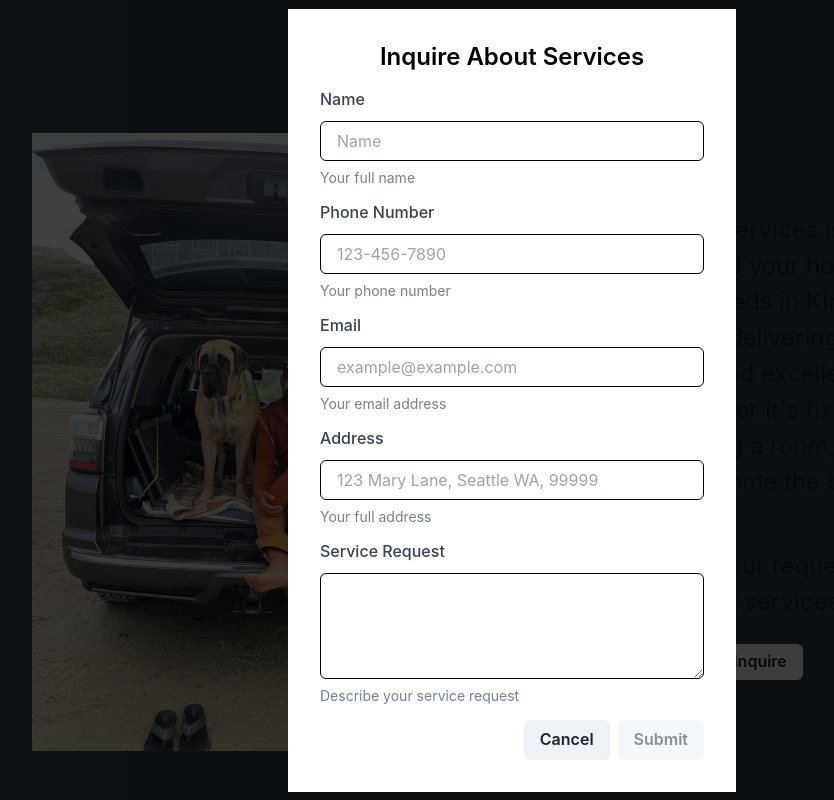
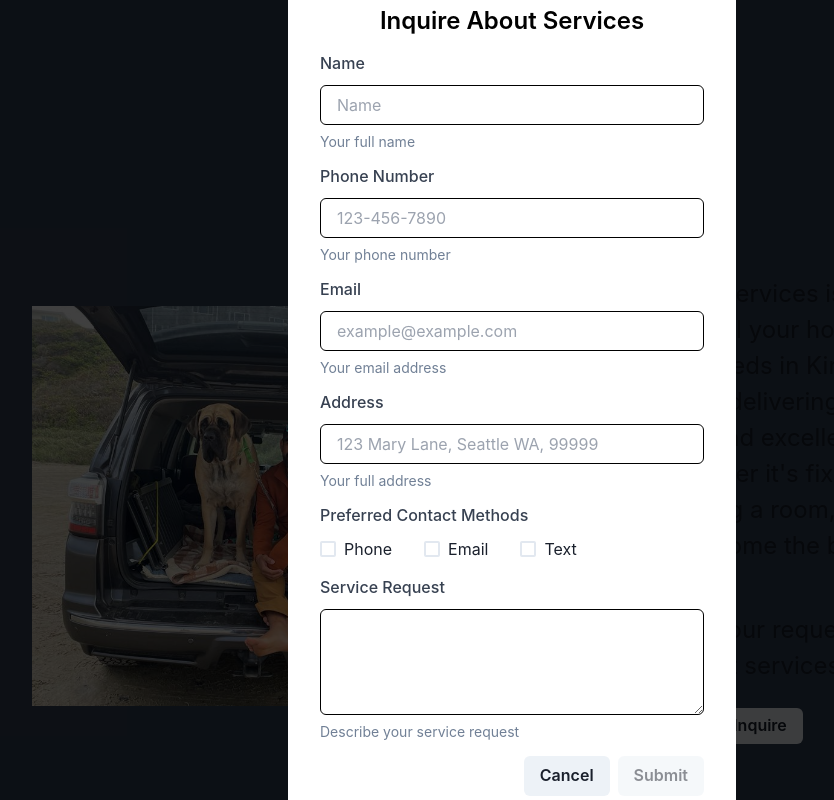
Before and after one commit to Sheldon-Pierce/HandymanServices, a Next.js app: page / in a window 1280 px wide. Both pictures are taken after a click on the button "Inquire". Shown: the top 800 px of the page, without its empty margins (128-962 px from the left). Built offline with nearby package versions, Linux system fonts and the light colour scheme.

Commit message:
Added Checkboxes to the form, and got correct information in email

```diff
--- a/pages/api/sendEmail.ts
+++ b/pages/api/sendEmail.ts
@@ -5,7 +5,7 @@ import nodemailer from 'nodemailer';
 export default async function handler(req: NextApiRequest, res: NextApiResponse) {
     console.log('API route hit'); // Add this line
   if (req.method === 'POST') {
-    const { name, number, email, address, serviceInfo } = req.body;
+    const { name, number, email, address, serviceInfo, phone, emailCheck, text } = req.body;
 
     const transporter = nodemailer.createTransport({
       service: 'gmail',
@@ -25,6 +25,10 @@ export default async function handler(req: NextApiRequest, res: NextApiResponse)
         <p>Email: ${email}</p>
         <p>Address: ${address}</p>
         <p>Service Request: ${serviceInfo}</p>
+        <p>Method Of Contact<p>
+        <p>Phone: ${phone ? 'Yes' : 'No'}<p>
+        <p>Email: ${emailCheck ? 'Yes' : 'No'}<p>
+        <p>Text: ${text ? 'Yes' : 'No'}<p>
       `,
     };
 
--- a/pages/formModal.tsx
+++ b/pages/formModal.tsx
@@ -1,4 +1,5 @@
-import { Modal, ModalOverlay, ModalContent, ModalHeader, ModalCloseButton, ModalBody, ModalFooter, Button, FormControl, FormLabel, Input, Textarea, Flex, FormHelperText } from "@chakra-ui/react";
+import { Modal, ModalBody, Button, FormControl, FormLabel, Input, Textarea, Flex, FormHelperText, useMediaQuery, Checkbox } from "@chakra-ui/react";
+import { ChangeEvent, useState } from "react";
 
 interface FormModalProps {
     isOpen: boolean;
@@ -10,6 +11,9 @@ interface FormModalProps {
       email: string;
       address: string;
       serviceInfo: string;
+      phone: boolean;
+      emailCheck: boolean;
+      text: boolean;
     };
     handleInputChange: (e: React.ChangeEvent<HTMLInputElement | HTMLTextAreaElement>) => void;
   }
@@ -20,16 +24,22 @@ interface FormModalProps {
     email: '',
     address: '',
     serviceInfo: '',
+    phone: false,
+    emailCheck: false,
+    text: false
   }
 
 const FormModal: React.FC<FormModalProps> = ({isOpen, closeModal, handleInquire, formData = initialFormData, handleInputChange}) => {
+
+  const [isMobile] = useMediaQuery("(max-width: 767px)");
+
     return (
         <Modal isOpen={isOpen} onClose={closeModal} size="lg">
                 {/* <ModalCloseButton />  */}
         <ModalBody className="p-0">
             {isOpen && (
               <div className='fixed inset-0 p-0 flex items-center justify-center bg-black bg-opacity-75'>
-                <div className='bg-white p-8 w-full max-w-md'>
+                <div className={isMobile ? 'disable-scroll bg-white p-8 w-3/4' : "bg-white p-8 w-full max-w-md"}>
                     <h2 className='text-2xl font-semibold mb-4 text-black text-center'>Inquire About Services</h2>
 
                     <FormControl mb={4}>
@@ -104,6 +114,36 @@ const FormModal: React.FC<FormModalProps> = ({isOpen, closeModal, handleInquire,
                       <FormHelperText color="gray.500">Your full address</FormHelperText>
                     </FormControl>
 
+                    {/* Checkboxes for preferred contact methods */}
+                    <FormControl mb={4}>
+                      <FormLabel className='text-sm font-medium text-gray-700'>Preferred Contact Methods</FormLabel>
+                      <Checkbox
+                        isChecked={formData.phone}
+                        onChange={(e) => handleInputChange(e)}
+                        name="phone"
+                        className='mt-1 pr-4'
+                      >
+                        Phone
+                      </Checkbox>
+                      <Checkbox
+                        isChecked={formData.emailCheck}
+                        onChange={(e) => handleInputChange(e)}
+                        name="emailCheck"
+                        className='mt-1 px-4'
+                      >
+                        Email
+                      </Checkbox>
+                      <Checkbox
+                        isChecked={formData.text}
+                        onChange={(e) => handleInputChange(e)}
+                        name="text"
+                        className='mt-1 px-4'
+                      >
+                        Text
+                      </Checkbox>
+
+                    </FormControl>
+
                     <FormControl mb={4}>
                       <FormLabel htmlFor='serviceInfo' className='text-sm font-medium text-gray-700'>
                         Service Request
--- a/pages/index.tsx
+++ b/pages/index.tsx
@@ -6,15 +6,31 @@ import FormModal from './formModal';
 import Head from 'next/head';
 import AlertModal from './alertModal';
 
+interface FormData {
+  name: string;
+  number: string;
+  email: string;
+  address: string;
+  serviceInfo: string;
+  phone: boolean;
+  emailCheck: boolean;
+  text: boolean;
+  [key: string]: string | boolean; // Index signature allowing any string key with string or boolean values
+}
+
+
 export default function Home() {
   const [isModalOpen, setIsModalOpen] = useState(false);
   const [alertOpen, setAlertOpen] = useState(false);
-  const [formData, setFormData] = useState({
+  const [formData, setFormData] = useState<FormData>({
     name: '',
     number: '',
     email: '',
     address: '',
     serviceInfo: '',
+    phone: false,
+    emailCheck: false,
+    text: false
   });
 
   const [emailStatus, setEmailStatus] = useState('');
@@ -36,6 +52,9 @@ export default function Home() {
       email: '',
       address: '',
       serviceInfo: '',
+      phone: false,
+      emailCheck: false,
+      text: false
     });
   };
 
@@ -43,13 +62,25 @@ export default function Home() {
     setAlertOpen(false);
   };
 
-  const handleInputChange = (e: ChangeEvent<HTMLTextAreaElement | HTMLInputElement>) => {
-    const { name, value } = e.target;
-    setFormData((prevData) => ({
-      ...prevData,
-      [name]: value,
-    }));
+  const handleInputChange = (e: ChangeEvent<HTMLInputElement | HTMLTextAreaElement>) => {
+    const { name, value, type, checked } = e.target;
+
+    // Use the checked property for checkboxes
+    const inputValue = type === 'checkbox' ? checked : value;
+
+    setFormData((prevData) => {
+      const updatedData = {
+        ...prevData,
+        [name]: inputValue,
+      };
+      console.log(updatedData[name]);
+      return updatedData;
+    });
   };
+
+
+
+
 
   const handleInquire = async () => {
     try {
@@ -101,11 +132,11 @@ export default function Home() {
         <Text fontSize={isMobile ? "3xl" : "4xl"} fontWeight="semibold">M.A. Handyman Services</Text>
         <Text fontSize={isMobile ? "xl" : "2xl"}>Servicing Kirkland, WA</Text>
       </div>
-      <div className={isMobile ? 'bg-slate-700 flex flex-col items-center justify-center pt-8' : 'bg-slate-700 flex flex-col md:flex-row items-center justify-center text-center -mt-16 md:-mt-32 h-screen w-screen'}>
-        <Box className={isMobile ? 'mb-8' : 'flex items-center justify-center h-1/2 w-1/2 ml-40 mr-4'}>
-          <Image src='/main.jpeg' alt='Handyman Services' width={isMobile ? 500 : 600} height={isMobile ? 400 : 500} />
+      <div className={isMobile ? 'bg-slate-700 flex flex-col items-center justify-center pt-8' : 'bg-slate-700 flex flex-col md:flex-row items-center justify-center text-center h-screen w-screen'}>
+        <Box className={isMobile ? 'mb-8' : 'flex items-center justify-center h-1/2 w-1/2 md: -mt-32 ml-40 mr-4 relative overflow-hidden'}>
+          <Image src='/main.jpeg' alt='Handyman Services' width={isMobile ? 500 : 600} height={isMobile ? 500 : 600}/>
         </Box>
-        <Box className={isMobile ? 'mb-8 text-center px-4' : 'h-1/2 w-1/2 flex flex-col items-center justify-center ml-4 mr-40'}>
+        <Box className={isMobile ? 'mb-8 text-center px-4' : 'h-1/2 w-1/2 flex flex-col md: -mt-32 items-center justify-center ml-4 mr-40 text-wrap '}>
           <Text fontSize={isMobile ? "lg" : "2xl"} className='mt-4'>
             M.A. Handyman Services is your trusted local partner for all your home repair and improvement needs in Kirkland, WA. I am dedicated to delivering high-quality craftsmanship and excellent customer service. Whether it's fixing a leaky faucet or painting a room, I am here to help make your home the best it can be.
           </Text>
--- a/styles/globals.css
+++ b/styles/globals.css
@@ -31,3 +31,7 @@ body {
   opacity: 0.5; /* Adjust the opacity to your preference */
   /* You can add more styles to visually indicate that the button is disabled */
 }
+
+.disable-scroll {
+  overflow: hidden;
+}
```
